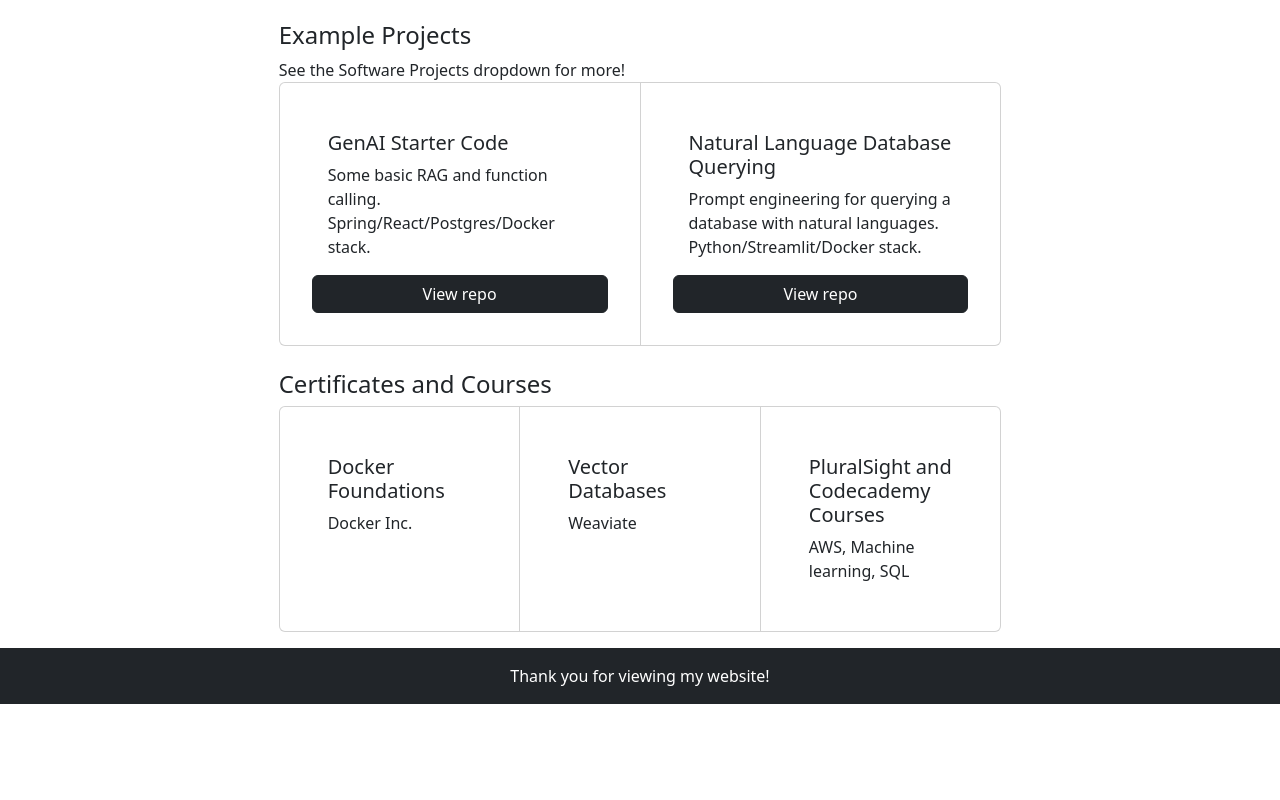
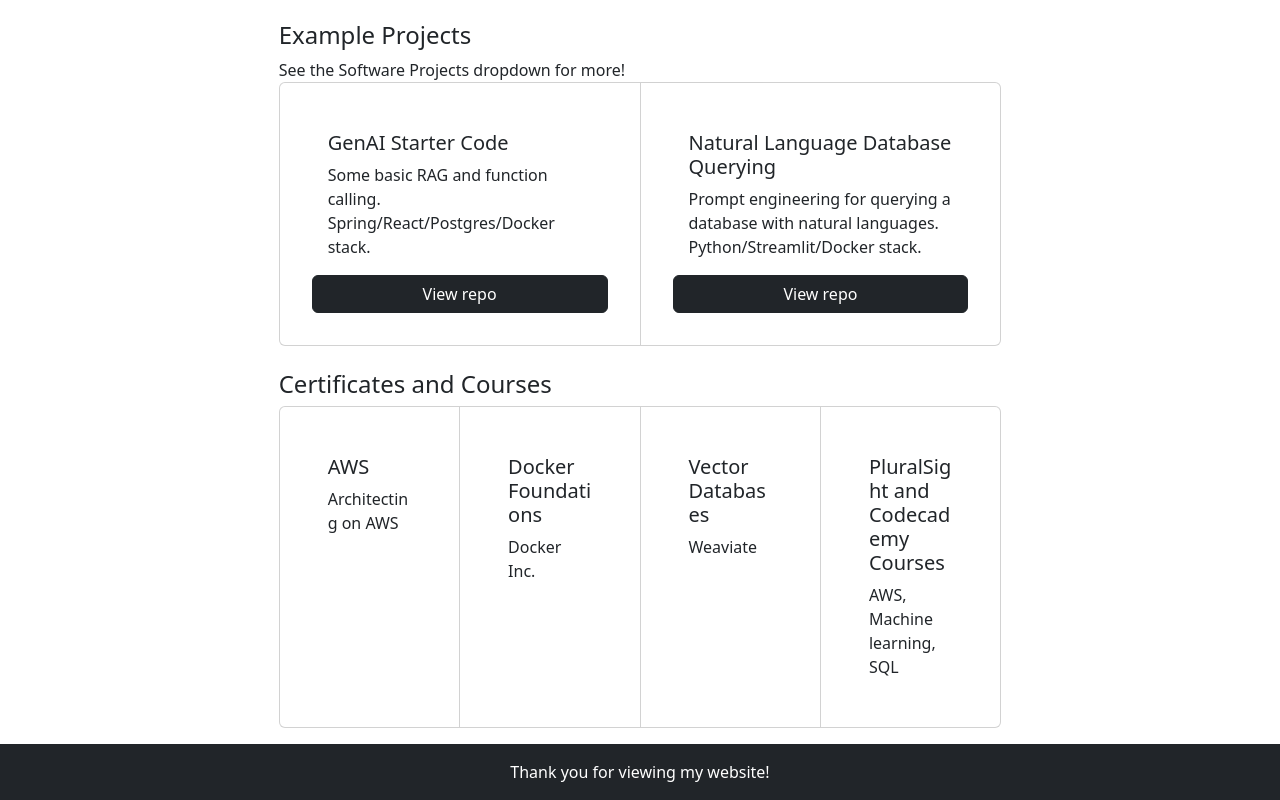
Before and after one commit to dmackay39/dmackay39.github.io, a React (Vite) app: page /#/cv in a window 1280 px wide. Shown: the part 651-1451 px from the top of the page. Before the commit the page ends 1355 px from the top, so only its background shows below. Built offline with nearby package versions, Linux system fonts and the light colour scheme.

Commit message:
Update course for AWS

```diff
--- a/src/components/Courses.tsx
+++ b/src/components/Courses.tsx
@@ -5,6 +5,14 @@ function Courses() {
     return (
         <>
         <CardGroup>
+        <Card>
+        <Card.Body>
+          <Card.Title>AWS</Card.Title>
+          <Card.Text>
+            Architecting on AWS
+          </Card.Text>
+        </Card.Body>
+        </Card>
         <Card>
         <Card.Body>
           <Card.Title>Docker Foundations</Card.Title>
```
